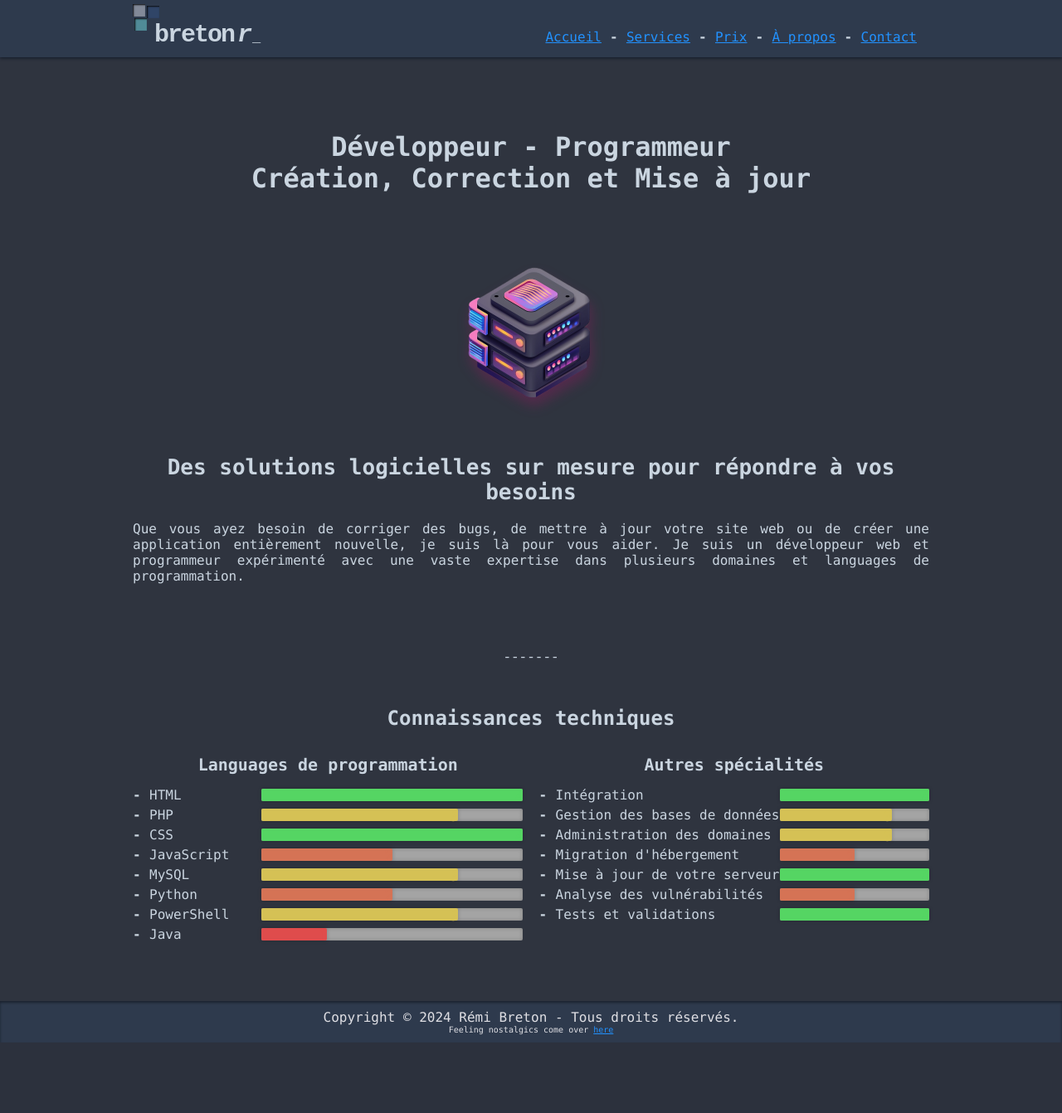
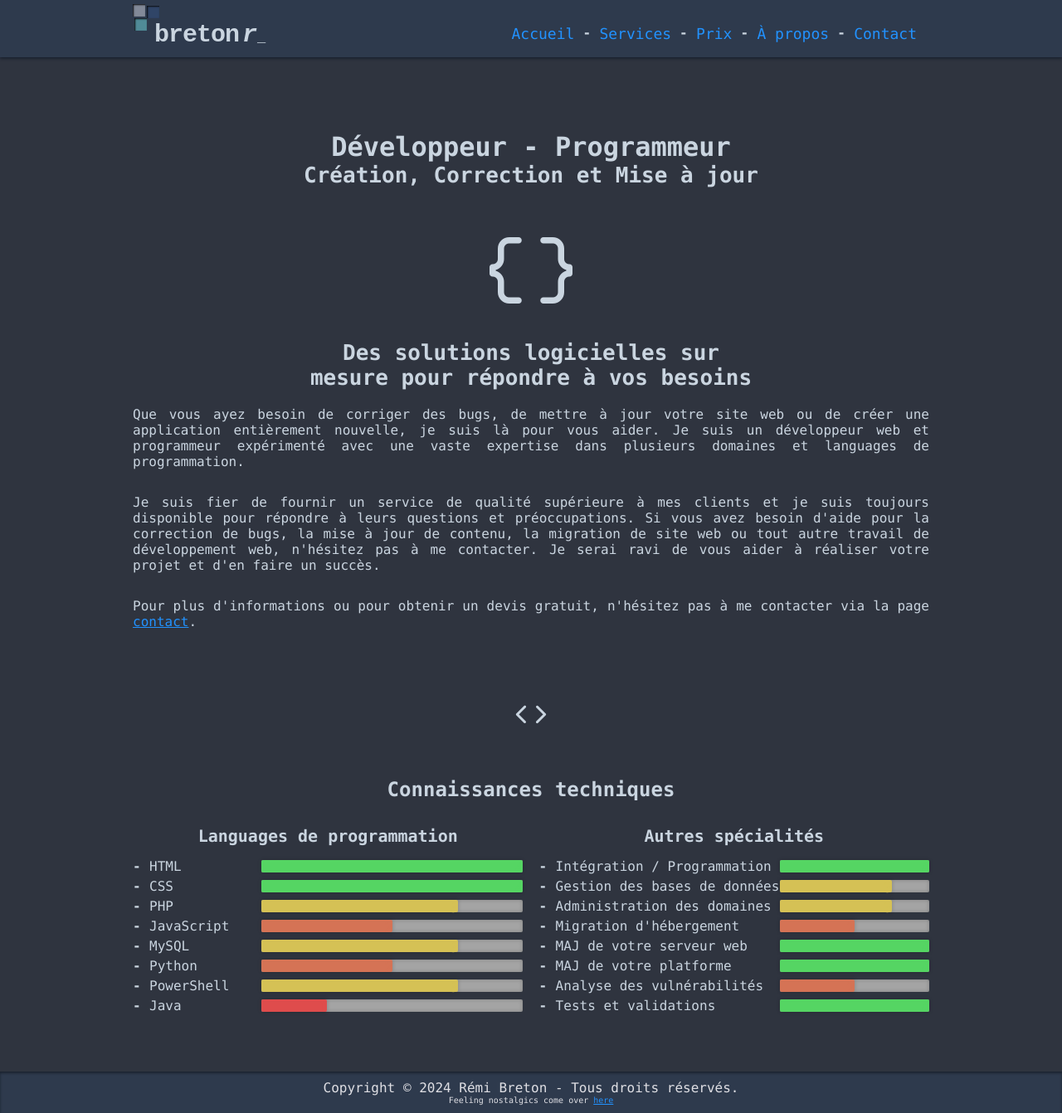
Before and after one commit to rbreton/bretonr_ca, a PHP site: page / in a window 1280 px wide. Shown: the whole page at 83% size. Before the commit the page ends 1257 px from the top, so only its background shows below. Run offline with PHP 8.4, Linux system fonts and the light colour scheme.

Commit message:
Release v2.0

```diff
--- a/public_html/css/main.css
+++ b/public_html/css/main.css
@@ -27,6 +27,9 @@ html{
 body{
 	color: #cad5e0;
 	font: 16px Consolas,Arial,Georgia,sans-serif;
+	min-height: 100vh;
+	display: flex;
+	flex-direction: column;
 }
 a:link,a:visited {
 	color: #2292ff;
@@ -44,7 +47,7 @@ header{
 footer{
 	background: #2e3a4d;
 	color: #dfdfe4;
-	margin: 1px 0 0 0;
+	margin: auto 0 0 0;
 	padding: 10px 0;
 	box-shadow: inset 0 2px 3px 0 #1b222f; -webkit-box-shadow: inset 0 2px 3px 0 #1b222f;
 }
@@ -67,6 +70,10 @@ h4{
 	font-size: 20px;
 	font-weight: bold;
 	padding: 0 0 10px;
+}
+p{
+	padding: 0 0 30px 0;
+	text-align: justify;
 }
 strong{
 	font-weight: 700;
@@ -114,9 +121,13 @@ sup {
 .right{
 	float: right;
 }
-.padded{
-	padding: 0 0 30px 0;
-	text-align: justify;
+.notPadded{
+	padding: 0;
+}
+.maxWidthSpan{
+	max-width: 540px;
+	display: block;
+	margin: 0 auto;
 }
 .wrapper{
 	background: #f2f2f2;
@@ -128,6 +139,17 @@ sup {
 }
 .content{
 	padding: 70px 15px;
+}
+.button {
+    padding: 10px;
+    border: 1px outset #f3f;
+    border-radius: 3px;
+    color: #333;
+    background-color: #fff;
+    text-decoration: none;
+}
+.bigIcon{
+	font-size: 120px;
 }
 .imgMiddle{
 	text-align: center;
@@ -142,12 +164,11 @@ sup {
 	width: 240px;
 }
 .endSection{
-	font: 500 16px 'Courier New', 'Lucida Console', monospace;
 	margin: 50px 0;
 	text-align: center;
 }
-.endSection p{
-	padding: 0;
+.endSection .material-symbols-rounded{
+	font-size: 45px;
 }
 .center{
 	text-align: center;
@@ -227,7 +248,7 @@ sup {
 	margin: 3px 0 0 9px;
 }
 .lTinyLetterSpacing{
-	letter-spacing: -2px;
+	letter-spacing: -1px;
 }
 .lItalic{
 	font-style: italic;
@@ -283,7 +304,12 @@ sup {
 .mainNav{
 	padding: 30px 15px 0 0;
 }
+.mainNav a{
+	font-size: 18px;
+	text-decoration: none;
+}
 .mainNav ul li{
+	margin: 0 0 0 20px;
 	float: left;
 }
 .mainNav ul li+li{
@@ -295,7 +321,7 @@ sup {
 	margin: 0;
 }
 .mainNav ul li:first-child{
-	margin: 5px 0 0 0;
+	margin: 0;
 }
 .statusChecker, .hamLine{
 	display: none;
@@ -313,10 +339,11 @@ sup {
 **/
 .easterEgg{
 	text-decoration: none;
-	height: 5px;
+	height: 10px;
 	display: block;
+	width: 100%;
 	position: absolute;
-	width: 100%;
+	top: 68px;
 }
 .easterEgg:active ~.openCode{
 	max-height: 305px;
@@ -392,7 +419,7 @@ sup {
   border: 1px solid #ccc;
   border-radius: 3px;
   box-shadow: 1px 1px 2px rgb(130, 189, 201) inset;
-  margin: 0 0 10px;
+  margin: 3px 0 10px;
 }
 .formArea [type="submit"] {
   width: 50%;
--- a/public_html/inc/tpl/footer.tpl.php
+++ b/public_html/inc/tpl/footer.tpl.php
@@ -1,7 +1,7 @@
 		<footer>
 			<div class="centerContent">
-				<p class="txtCenter">Copyright © <?php echo date("Y"); ?> Rémi Breton - Tous droits réservés.</p>
-				<p class="txtCenter smallTxt">Feeling nostalgics come over <a target="_blank" href="https://old.bretonr.ca/public/index.php">here</a></p>
+				<p class="txtCenter notPadded">Copyright © <?php echo date("Y"); ?> Rémi Breton - Tous droits réservés.</p>
+				<p class="txtCenter smallTxt notPadded">Feeling nostalgics come over <a target="_blank" href="https://old.bretonr.ca/public/index.php">here</a></p>
 			</div>
 		</footer>
 
--- a/public_html/inc/tpl/head.tpl.php
+++ b/public_html/inc/tpl/head.tpl.php
@@ -7,6 +7,7 @@
 		<meta name="description" content="<?php echo $description; ?>" />
 		<meta name="author" content="Remi Breton" />
 
+		<link rel="stylesheet" href="https://fonts.googleapis.com/css2?family=Material+Symbols+Rounded:opsz,wght,FILL,GRAD@24,300,0,0" />
 		<link rel="stylesheet" href="<?php echo $root; ?>css/main.css" />
 		<link rel="stylesheet" href="<?php echo $root; ?>css/mobile.css" />
 	</head>
--- a/public_html/index.php
+++ b/public_html/index.php
@@ -17,7 +17,7 @@
 	<?php include ("{$root}inc/tpl/head.tpl.php"); ?>
 	<body>
 		<?php include ("{$root}inc/tpl/header.tpl.php"); ?>
-		<a class="centerContent easterEgg" href="#"></a>
+		<a class="easterEgg" href="#"></a>
 		<div class="openCode">
 			<ol>
 				<li>&lt;!doctype html&gt;</li>
@@ -43,21 +43,24 @@
 		</div>
 		<div class="centerContent content">
 			<div class="oneCol">
-				<h1 class="txtCenter">Développeur - Programmeur <br />Création, Correction et Mise à jour</h1>
+				<h1 class="txtCenter notPadded">Développeur - Programmeur</h1>
+				<h2 class="txtCenter">Création, Correction et Mise à jour</h2>
 				<div class="imgMiddle">
-					<img class="imgSmall" alt="Remi Breton Avatar" src="/data/img/server.png" />
+					<span class="material-symbols-rounded bigIcon">data_object</span>
 				</div>
-				<h2 class="txtCenter">Des solutions logicielles sur mesure pour répondre à vos besoins</h2>
-				<p class="padded">Que vous ayez besoin de corriger des bugs, de mettre à jour votre site web ou de créer une application entièrement nouvelle, je suis là pour vous aider. Je suis un développeur web et programmeur expérimenté avec une vaste expertise dans plusieurs domaines et languages de programmation.</p>
+				<h2 class="txtCenter"><span class="maxWidthSpan">Des solutions logicielles sur mesure pour répondre à vos besoins</span></h2>
+				<p>Que vous ayez besoin de corriger des bugs, de mettre à jour votre site web ou de créer une application entièrement nouvelle, je suis là pour vous aider. Je suis un développeur web et programmeur expérimenté avec une vaste expertise dans plusieurs domaines et languages de programmation.</p>
+				<p>Je suis fier de fournir un service de qualité supérieure à mes clients et je suis toujours disponible pour répondre à leurs questions et préoccupations. Si vous avez besoin d'aide pour la correction de bugs, la mise à jour de contenu, la migration de site web ou tout autre travail de développement web, n'hésitez pas à me contacter. Je serai ravi de vous aider à réaliser votre projet et d'en faire un succès.</p>
+				<p>Pour plus d'informations ou pour obtenir un devis gratuit, n'hésitez pas à me contacter via la page <a href="contact.php">contact</a>.</p>
 			</div>
-			<div class="endSection"><p>-------</p></div>
+			<div class="endSection"><span class="material-symbols-rounded">code</span></div>
 			<h3 class="txtCenter">Connaissances techniques</h3>
 			<div class="left twoCol">
 				<h4 class="txtCenter">Languages de programmation</h4>
 				<ul class="dashed">
 					<li>HTML<div class="progBar"><div class="inProgBar progBar4">4</div></div></li>
+					<li>CSS<div class="progBar"><div class="inProgBar progBar4">4</div></div></li>
 					<li>PHP<div class="progBar"><div class="inProgBar progBar3">3</div></div></li>
-					<li>CSS<div class="progBar"><div class="inProgBar progBar4">4</div></div></li>
 					<li>JavaScript<div class="progBar"><div class="inProgBar progBar2">2</div></div></li>
 					<li>MySQL<div class="progBar"><div class="inProgBar progBar3">3</div></div></li>
 					<li>Python<div class="progBar"><div class="inProgBar progBar2">2</div></div></li>
@@ -68,11 +71,12 @@
 			<div class="right twoCol">
 				<h4 class="txtCenter">Autres spécialités</h4>
 				<ul class="dashed">
-					<li>Intégration<div class="progBar pBSmall"><div class="inProgBar progBar4">4</div></div></li>
+					<li>Intégration / Programmation<div class="progBar pBSmall"><div class="inProgBar progBar4">4</div></div></li>
 					<li>Gestion des bases de données<div class="progBar pBSmall"><div class="inProgBar progBar3">3</div></div></li>
 					<li>Administration des domaines<div class="progBar pBSmall"><div class="inProgBar progBar3">3</div></div></li>
 					<li>Migration d'hébergement<div class="progBar pBSmall"><div class="inProgBar progBar2">2</div></div></li>
-					<li>Mise à jour de votre serveur<div class="progBar pBSmall"><div class="inProgBar progBar4">4</div></div></li>
+					<li>MAJ de votre serveur web<div class="progBar pBSmall"><div class="inProgBar progBar4">4</div></div></li>
+					<li>MAJ de votre platforme<div class="progBar pBSmall"><div class="inProgBar progBar4">4</div></div></li>
 					<li>Analyse des vulnérabilités<div class="progBar pBSmall"><div class="inProgBar progBar2">2</div></div></li>
 					<li>Tests et validations<div class="progBar pBSmall"><div class="inProgBar progBar4">4</div></div></li>
 				</ul>
```
Also changed, not shown: public_html/contact.php (+15 -14 lines), public_html/prix.php (+7 -8 lines), public_html/services.php (+12 -12 lines).
